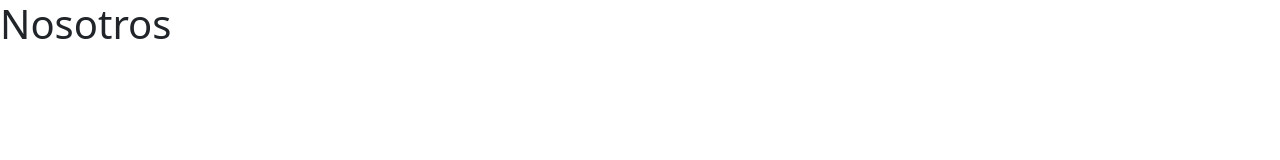
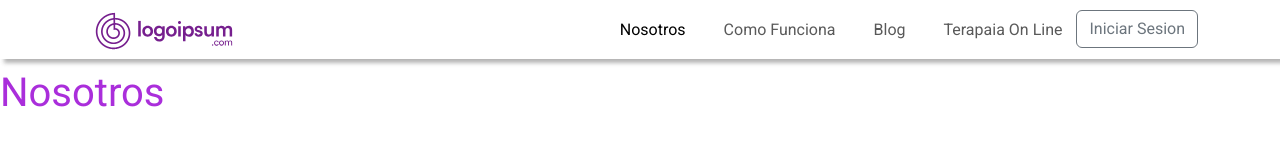
Before and after one commit to ConsuMG/PF-GonzalezConsuelo, a plain HTML site: page Pages/Nosotros.html in a window 1280 px wide. Drawn offline with Linux system fonts and the light colour scheme; files that its build step writes are made by us from their sources; files whose address does not match are found by name.

Commit message:
se creo pagina nosotos con navbar

```diff
--- a/Pages/Nosotros.html
+++ b/Pages/Nosotros.html
@@ -4,13 +4,98 @@
     <meta charset="UTF-8" />
     <meta http-equiv="X-UA-Compatible" content="IE=edge" />
     <meta name="viewport" content="width=device-width, initial-scale=1.0" />
+    <!-- My Styles -->
     <link
       rel="stylesheet"
-      href="bootstrap-5.3.0-alpha1-dist/css/bootstrap.css"
+      href="../bootstrap-5.3.0-alpha1-dist/css/bootstrap.css"
     />
+    <!-- GOOGLE FONTS -->
+    <link
+      href="https://fonts.googleapis.com/css2?family=Roboto:wght@100;400;700;900&display=swap"
+      rel="stylesheet"
+    />
+    <!-- FONTAWESOME -->
+    <link
+      rel="stylesheet"
+      href="https://cdnjs.cloudflare.com/ajax/libs/font-awesome/5.15.4/css/all.min.css"
+      integrity="sha512-1ycn6IcaQQ40/MKBW2W4Rhis/DbILU74C1vSrLJxCq57o941Ym01SwNsOMqvEBFlcgUa6xLiPY/NS5R+E6ztJQ=="
+      crossorigin="anonymous"
+      referrerpolicy="no-referrer"
+    />
+    <link rel="stylesheet" href="../CSS/Style.css" />
     <title>Terapia en Linea</title>
   </head>
   <body>
+    <header>
+      <!-- inicio encabezado -->
+      <div>
+        <!-- inicio nav -->
+        <nav
+          class="navbar navbar-expand-sm navbar-light navbar-nav-scroll"
+          style="background-color: s#e3f2fd"
+          id="navbar_terapia"
+        >
+          <div class="container">
+            <div>
+              <a class="navbar-brand" href="../index.html"
+                ><img
+                  src="../IMG/Logo_violeta.svg"
+                  height="40"
+                  class="d-inline-block align-text-top"
+              /></a>
+            </div>
+            <button
+              class="navbar-toggler"
+              type="button"
+              data-bs-toggle="collapse"
+              data-bs-target="#navbarNavDropdown"
+              aria-controls="navbarNavDropdown"
+              aria-expanded="false"
+              aria-label="Toggle navigation"
+            >
+              <span class="navbar-toggler-icon"></span>
+            </button>
+
+            <div class="collapse navbar-collapse" id="navbarNavDropdown">
+              <ul class="navbar-nav ms-auto">
+                <li class="nav-item">
+                  <a
+                    class="nav-link mx-2 active"
+                    aria-current="page"
+                    href="Como Funciona.html"
+                  >
+                    Nosotros</a
+                  >
+                </li>
+                <li class="nav-item">
+                  <a class="nav-link mx-2" href="Como Funciona.html"
+                    >Como Funciona</a
+                  >
+                </li>
+                <li class="nav-item">
+                  <a class="nav-link mx-2" href="Blog.html">Blog</a>
+                </li>
+                <li class="nav-item">
+                  <a class="nav-link mx-2" href="Terapia On Line.html"
+                    >Terapaia On Line</a
+                  >
+                </li>
+
+                <!-- inicio Sesión (PROXIMAMENTE) -->
+                <div>
+                  <button class="btn btn-outline-secondary" type="">
+                    Iniciar Sesion
+                  </button>
+                </div>
+              </ul>
+            </div>
+          </div>
+        </nav>
+      </div>
+      <!-- Fin Sesión (PROXIMAMENTE) -->
+      <!-- fin nav -->
+    </header>
+    <!-- fin encabezado -->
     <h1>Nosotros</h1>
     <script src="bootstrap-5.3.0-alpha1-dist/js/bootstrap.js"></script>
   </body>
```
Also changed, not shown: Pages/Blog.html (+1 -1 lines).
